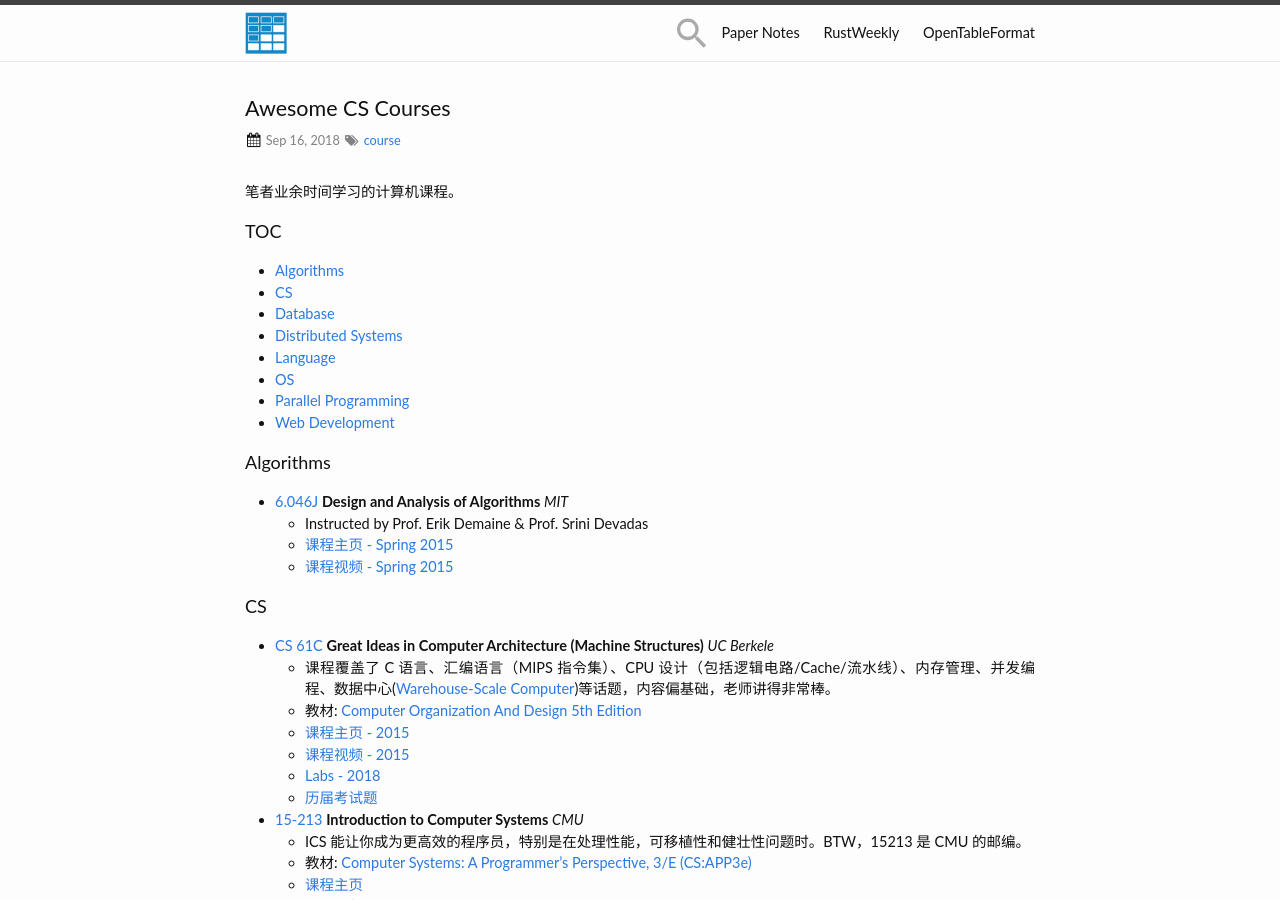
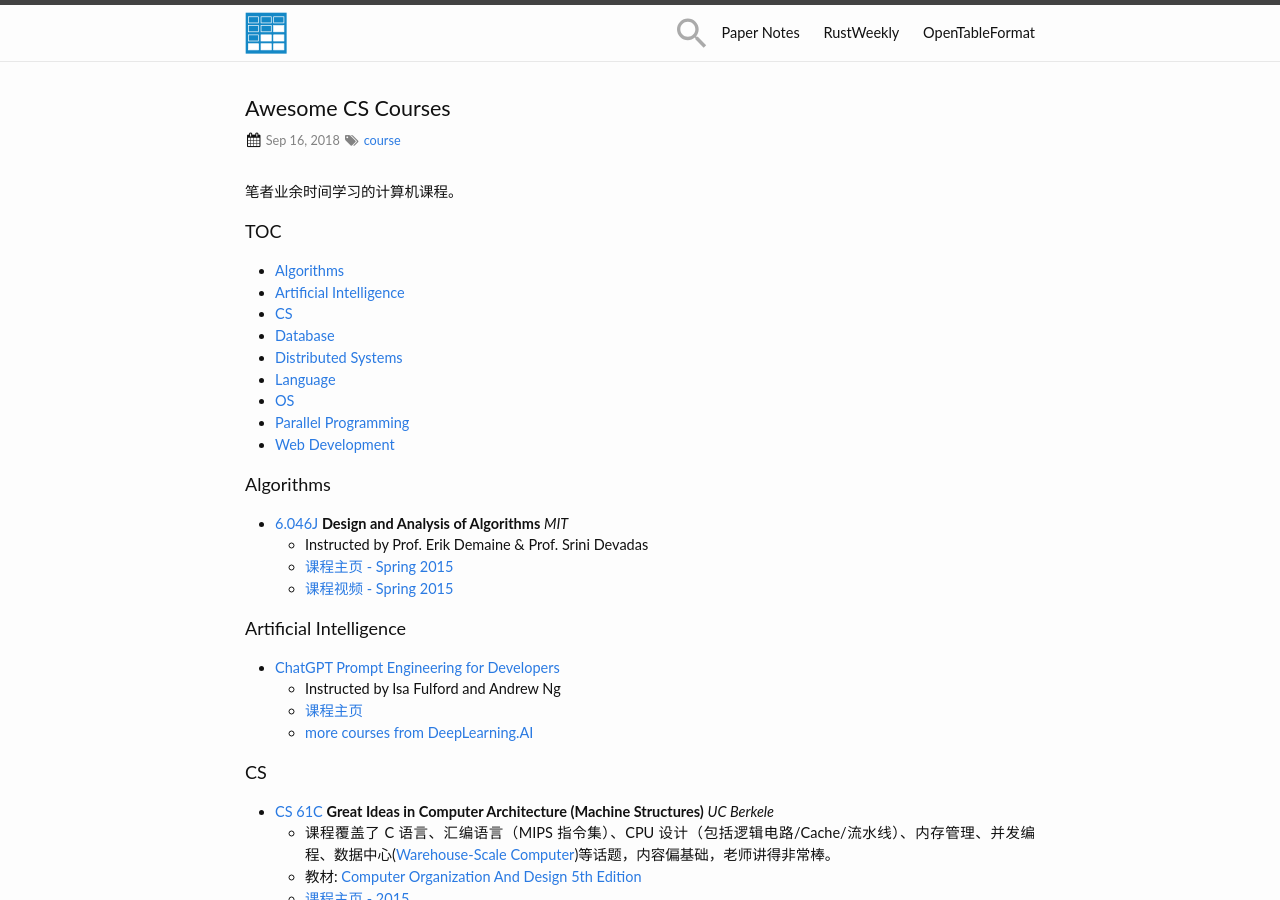
Before and after one commit to zhjwpku/zhjwpku.github.io, a Jekyll site: the page built from _posts/2018-09-16-awesome-cs-courses.md, in a window 1280 px wide and 900 px high. Built offline with Jekyll 4.4.1, drawn with Linux system fonts in a browser that asks for light colours; comment, search, counter and statistics services are not loaded.

Commit message:
ChatGPT Prompt Engineering for Developers
Signed-off-by: Junwang Zhao <zhjwpku@gmail.com>

```diff
--- a/_posts/2018-09-16-awesome-cs-courses.md
+++ b/_posts/2018-09-16-awesome-cs-courses.md
@@ -10,6 +10,7 @@
 
 <h4>TOC</h4>
 - [Algorithms](#algorithms)
+- [Artificial Intelligence](#artificial-intelligence)
 - [CS](#cs)
 - [Database](#database)
 - [Distributed Systems](#distributed-systems)
@@ -24,6 +25,13 @@
   - Instructed by Prof. Erik Demaine & Prof. Srini Devadas
   - [课程主页 - Spring 2015][6046J]
   - [课程视频 - Spring 2015][6046J-video]
+
+#### Artificial Intelligence
+
+- [ChatGPT Prompt Engineering for Developers](chatgpt-prompt-engineering-for-developers)
+  - Instructed by Isa Fulford and Andrew Ng
+  - [课程主页][chatgpt-prompt-engineering-for-developers]
+  - [more courses from DeepLearning.AI](https://www.deeplearning.ai/courses/)
 
 #### CS
 
@@ -236,3 +244,4 @@
 [ConcDisSys]: https://www.cl.cam.ac.uk/teaching/2122/ConcDisSys/
 [cse138-2021-video]: https://www.youtube.com/playlist?list=PLNPUF5QyWU8PydLG2cIJrCvnn5I_exhYx
 [15445]: https://15445.courses.cs.cmu.edu/
+[chatgpt-prompt-engineering-for-developers]: https://learn.deeplearning.ai/chatgpt-prompt-eng/lesson/1/introduction
```
